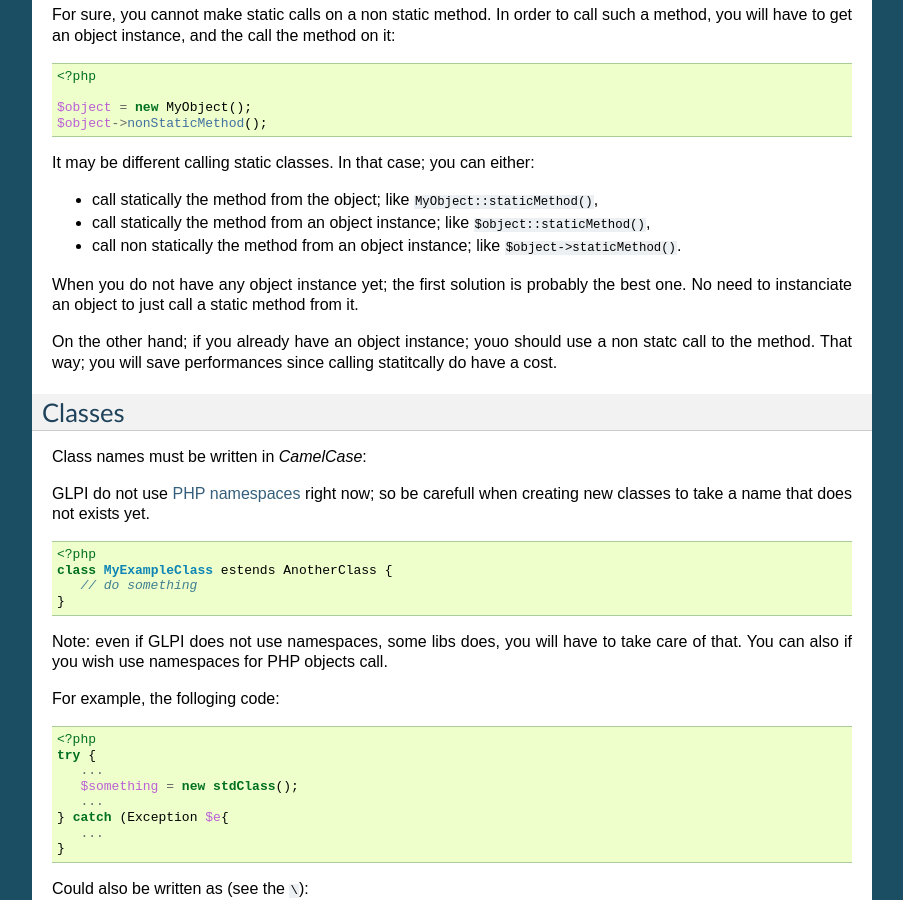
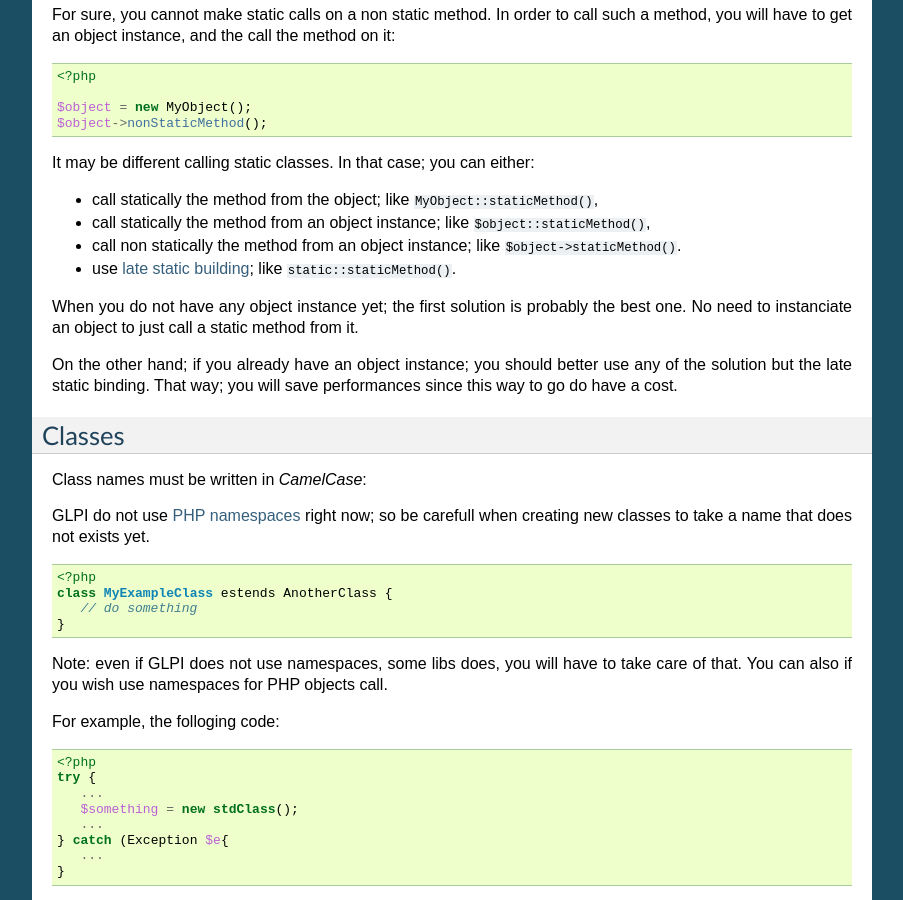
Before and after one commit to glpi-project/docdev, a Sphinx documentation site: the page built from source/codingstandards.rst, in a window 1280 px wide and 900 px high, scrolled down 2097 px. Shown: the whole window, without its empty margins (198-1101 px from the left). Built offline with Sphinx 7.4.7, drawn with Linux system fonts in a browser that asks for light colours.

Commit message:
Add late static binding; warn on it only

```diff
--- a/source/codingstandards.rst
+++ b/source/codingstandards.rst
@@ -142,10 +142,11 @@ It may be different calling static classes. In that case; you can either:
 * call statically the method from the object; like ``MyObject::staticMethod()``,
 * call statically the method from an object instance; like ``$object::staticMethod()``,
 * call non statically the method from an object instance; like ``$object->staticMethod()``.
+* use `late static building <http://php.net/manual/en/language.oop5.late-static-bindings.php>`_; like ``static::staticMethod()``.
 
 When you do not have any object instance yet; the first solution is probably the best one. No need to instanciate an object to just call a static method from it.
 
-On the other hand; if you already have an object instance; youo should use a non statc call to the method. That way; you will save performances since calling statitcally do have a cost.
+On the other hand; if you already have an object instance; you should better use any of the solution but the late static binding. That way; you will save performances since this way to go do have a cost.
 
 Classes
 -------
```
